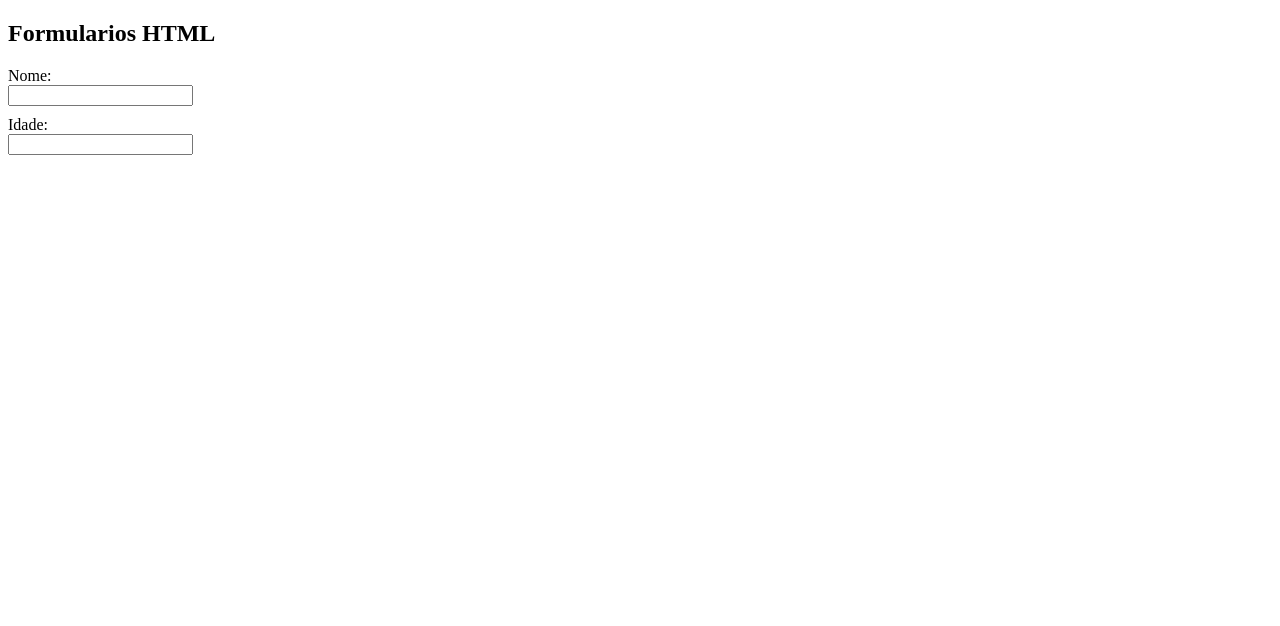
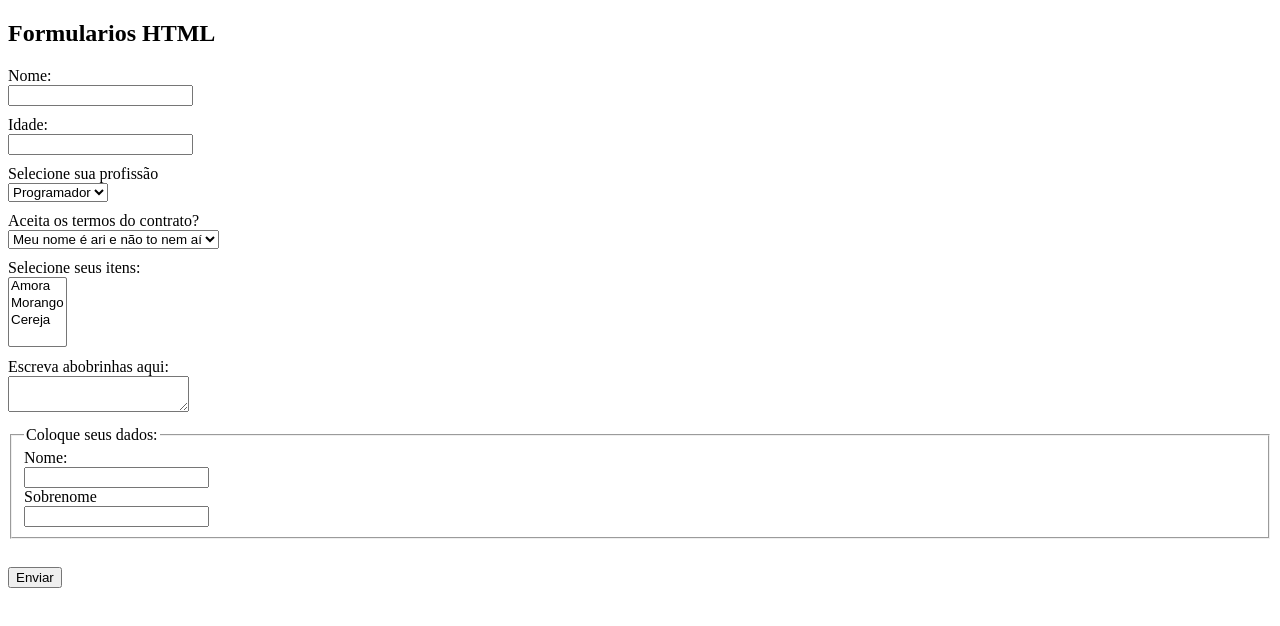
Before and after one commit to Asyal1967/Estudos-HTML-CSS-JS, a plain HTML site: page Formularios/index.html in a window 1280 px wide. Drawn offline with Linux system fonts and the light colour scheme.

Commit message:
infernooooooooooooooo

```diff
--- a/Formularios/index.html
+++ b/Formularios/index.html
@@ -23,6 +23,53 @@
         <input type="text" name="age"/>
      </div>
 
+     <!--Input Select-->
+     <div>
+     <label for="job"> Selecione sua profissão</label>
+     <select name="job">
+        <option value="Programador"> Programador </option>
+        <option value="Dançarina"> Dançarina </option>
+     </select>
+    </div>
+
+    <!-- Atributo selected-->
+    <div>
+    <label for="contrato"> Aceita os termos do contrato?</label>
+    <select name="contrato">
+        <option value="sim"> Sim</option>
+        <option value="não" selected> Meu nome é ari e não to nem aí</option>
+    </select>
+    </div>
+
+    <!--Multiplas opções-->
+    <div>
+    <label for="itens">Selecione seus itens:</label>
+    <select name="itens" multiple>
+        <option value="amora"> Amora </option>
+        <option value="morango"> Morango </option>
+        <option value="cereja"> Cereja </option>
+    </select>
+    </div>
+
+    <!--Elemento textarea-->
+    <div>
+        <label for="bio">Escreva abobrinhas aqui:</label>
+        <textarea name="Bio"></textarea>
+    </div>
+
+    <!--Fieldset e legend-->
+    <div>
+    <fieldset>
+        <legend>Coloque seus dados:</legend>
+        <label for="nome">Nome:</label>
+        <input type="text" name="nome">
+        <label for="sobrenome">Sobrenome</label>
+        <input type="text" name="sobrenome">
+    </fieldset>
+    </div>
+     <!--Enviando o form-->
+       <br> <input type="submit" value="Enviar">
+
     </form>
 </body>
 </html>
```
Also changed, not shown: primeira_pagina/styles.css (line endings or trailing spaces).
